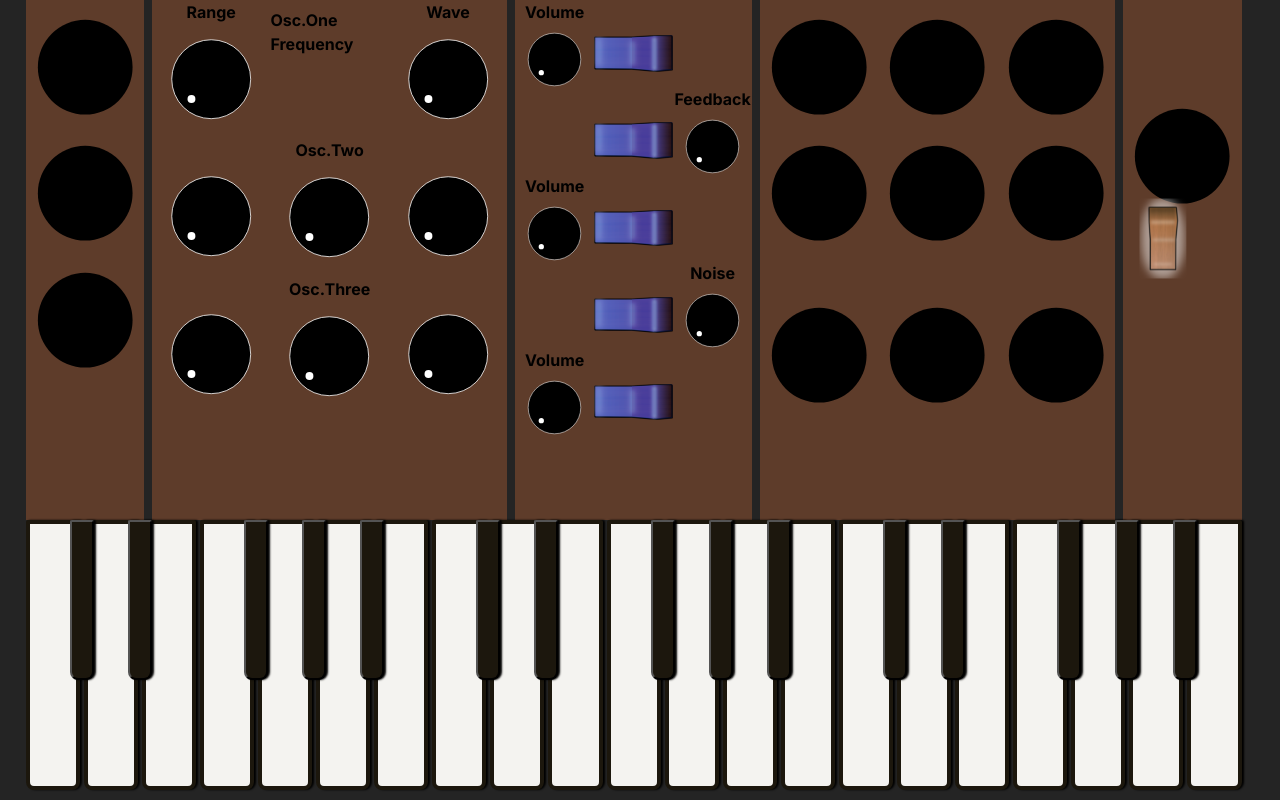
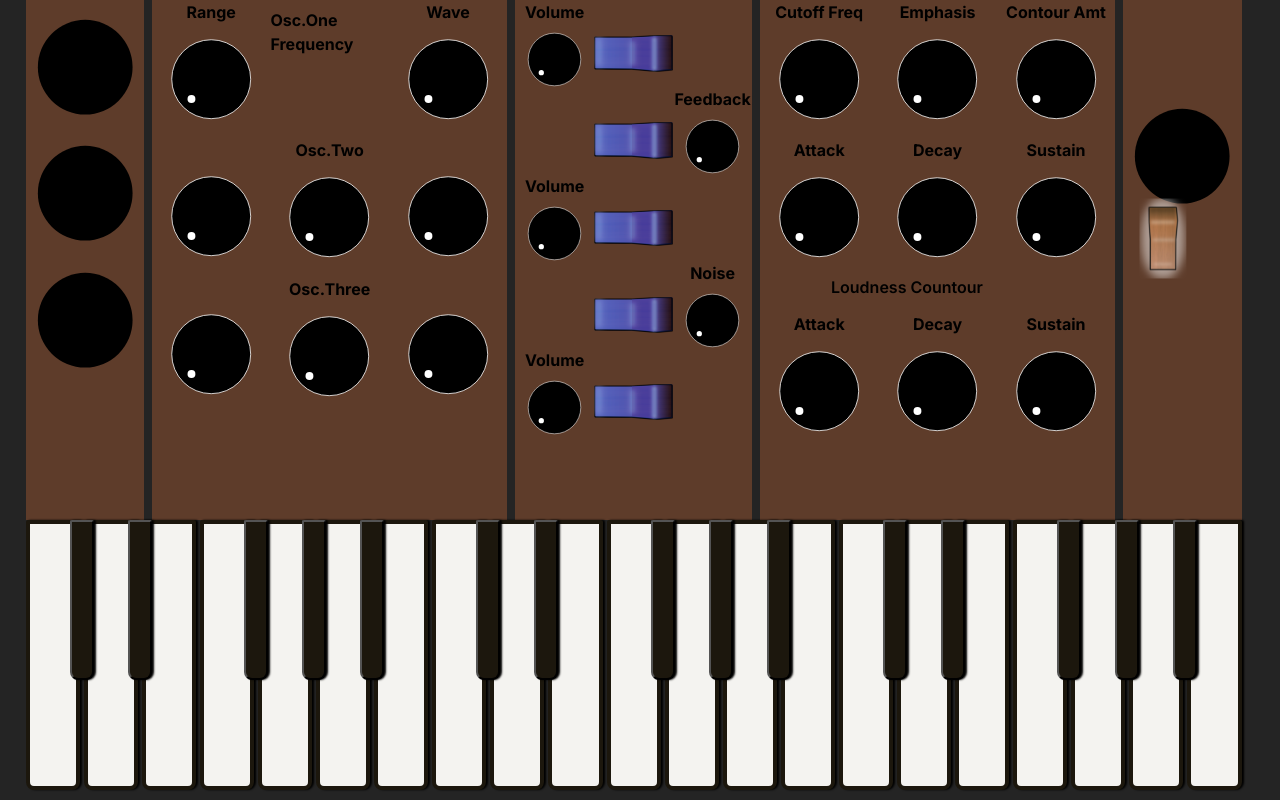
Before and after one commit to t2techno/faug-web, a Next.js app: page / in a window 1280 px wide. Built offline with nearby package versions, Linux system fonts and the light colour scheme; no server answers.

Commit message:
Adding filter section

```diff
--- a/src/components/faug/Faug.tsx
+++ b/src/components/faug/Faug.tsx
@@ -10,6 +10,15 @@ import { BlueToggle, WhiteToggle } from "../toggle";
 import styles from "./faug.module.css";
 import Oscillators from "./oscillators";
 import Mixer from "./mixer";
+import Filter from "./filter";
+import { iParamDesc } from "@/dsp/faust.utilities";
+
+export interface iSectionProps {
+  changeParam: (param: string, value: number) => void;
+  paramState: Record<string, number>;
+  paramDesc: Record<string, iParamDesc>;
+  className?: string;
+}
 
 const Faug = () => {
   const {
@@ -42,23 +51,13 @@ const Faug = () => {
           toggleParam={toggleParam}
           changeParam={paramChangeByUI}
         />
-        <div id={styles.env} className={styles.section}>
-          <div className={styles.envRow}>
-            <Knob />
-            <Knob />
-            <Knob />
-          </div>
-          <div className={styles.envRow}>
-            <Knob />
-            <Knob />
-            <Knob />
-          </div>
-          <div id={styles.gainRow} className={styles.envRow}>
-            <Knob />
-            <Knob />
-            <Knob />
-          </div>
-        </div>
+        <Filter
+          className={`${styles.section} ${styles.filter}`}
+          paramState={paramState}
+          paramDesc={paramDesc}
+          changeParam={paramChangeByUI}
+        />
+
         <div id={styles.volume} className={styles.section}>
           <div id={styles.volRow}>
             <Knob />
--- a/src/components/faug/faug.module.css
+++ b/src/components/faug/faug.module.css
@@ -44,24 +44,8 @@
   flex: 2;
 }
 
-.mixRow {
-  display: flex;
-}
-
-.mixRow:not(:nth-of-type(1)) {
-  margin-top: -5%;
-}
-
-.section#env {
+.section.filter {
   flex: 3;
-}
-
-.envRow {
-  display: flex;
-}
-
-#gainRow {
-  margin-top: 10%;
 }
 
 .section#volume {
--- /dev/null
+++ b/src/components/faug/filter/Filter.tsx
@@ -0,0 +1,59 @@
+import styles from "./filter.module.css";
+import { iSectionProps } from "../Faug";
+import Knob from "@/components/knob/Knob";
+import inputList from "@/dsp/inputList";
+
+interface iFilterKnob {
+  label: string;
+  inputParam: string;
+}
+
+const ParamRows: Array<Array<iFilterKnob>> = [
+  [
+    { label: "Cutoff Freq", inputParam: inputList.CUTOFF },
+    { label: "Emphasis", inputParam: inputList.FILTER_EMPHASIS },
+    { label: "Contour Amt", inputParam: inputList.CONTOUR_AMT },
+  ],
+  [
+    { label: "Attack", inputParam: inputList.FILTER_ATTACK },
+    { label: "Decay", inputParam: inputList.FILTER_DECAY },
+    { label: "Sustain", inputParam: inputList.FILTER_SUSTAIN },
+  ],
+  [
+    { label: "Attack", inputParam: inputList.ATTACK },
+    { label: "Decay", inputParam: inputList.DECAY },
+    { label: "Sustain", inputParam: inputList.SUSTAIN },
+  ],
+];
+
+const Filter: React.FC<iSectionProps> = ({
+  className,
+  paramState,
+  paramDesc,
+  changeParam,
+}) => {
+  return (
+    <div className={className}>
+      {ParamRows.map((row, row_idx) => (
+        <div key={`filter_row_${row_idx}`} className={styles.envRow}>
+          {row.map((knob, knob_idx) => (
+            <Knob
+              key={`filter_row_${row_idx}_knob_${knob_idx}`}
+              className="flex-one"
+              label={knob.label}
+              value={paramState[knob.inputParam] ?? 0.0}
+              max={paramDesc[knob.inputParam]?.max}
+              min={paramDesc[knob.inputParam]?.min}
+              step={paramDesc[knob.inputParam]?.step}
+              handleChange={(value: number) => {
+                changeParam(knob.inputParam, value);
+              }}
+            />
+          ))}
+        </div>
+      ))}
+    </div>
+  );
+};
+
+export default Filter;
--- /dev/null
+++ b/src/components/faug/filter/filter.module.css
@@ -0,0 +1,17 @@
+.envRow {
+  position: relative;
+  display: flex;
+}
+
+.envRow:last-of-type {
+  margin-top: 10%;
+}
+
+.envRow:last-of-type::before {
+  position: absolute;
+  top: -35%;
+  left: 20%;
+  content: "Loudness Countour";
+  color: black;
+  font-weight: 600;
+}
--- /dev/null
+++ b/src/components/faug/filter/index.ts
@@ -0,0 +1,2 @@
+export * from "./Filter";
+export { default } from "./Filter";
```
